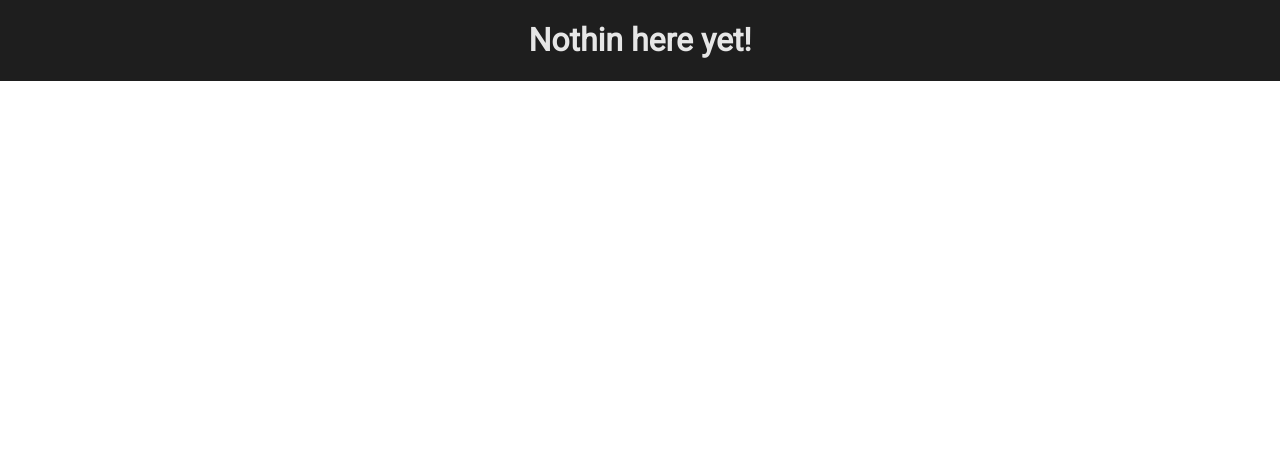
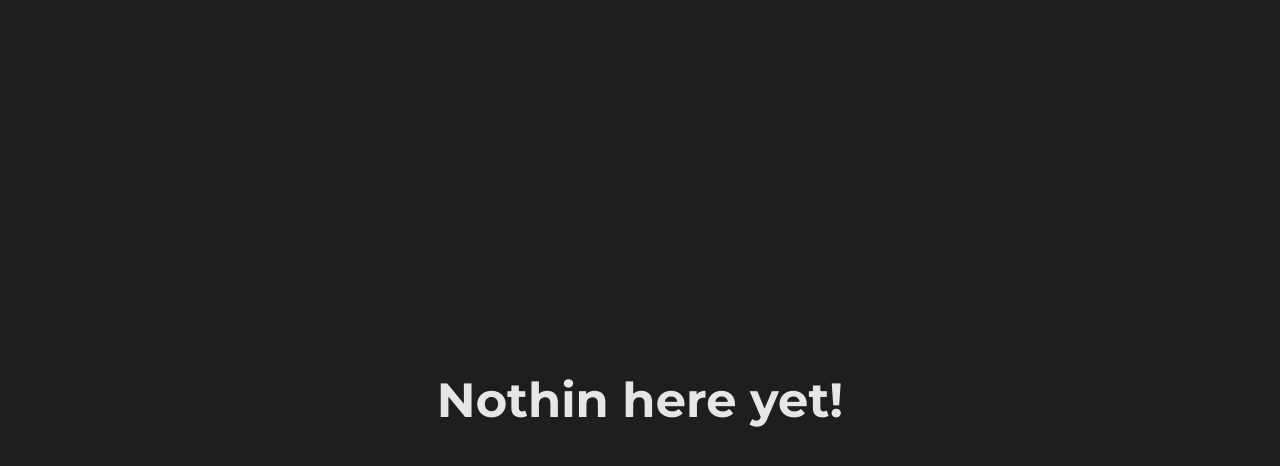
Before and after one commit to Omi036/Omi036, a plain HTML site: page index.html in a window 1280 px wide. Drawn offline with Linux system fonts and the light colour scheme.

Commit message:
CssPatched

```diff
--- a/index.css
+++ b/index.css
@@ -1,4 +1,4 @@
-@import url('https://fonts.googleapis.com/css2?family=Roboto&display=swap');
+@import url('https://fonts.googleapis.com/css2?family=Montserrat:wght@700&display=swap');
 
 :root {
     --bg-color: rgba(30,30,30);
@@ -6,6 +6,9 @@
 }
 
 body {
+    width: 100vw;
+    height: 100vh;
+
     margin: 0;
     padding: 0;
 }
@@ -22,8 +25,8 @@ body {
 
 #main h1 {
     text-align: center;
-    font-size: 2rem;
-    font-family: "Roboto";
+    font-size: 3rem;
+    font-family: "Montserrat";
 
     color: var(--fg-color);
 }
```
